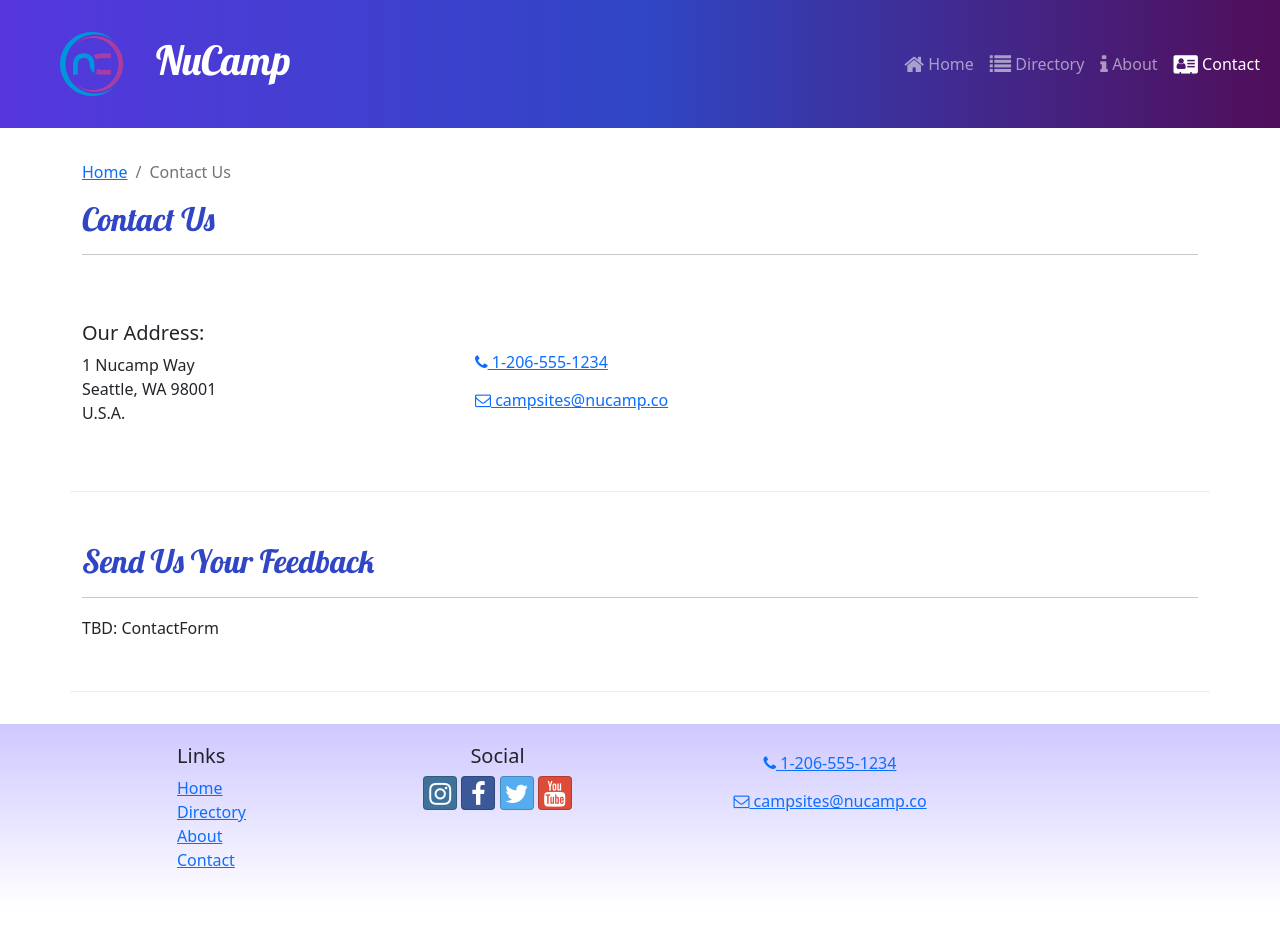
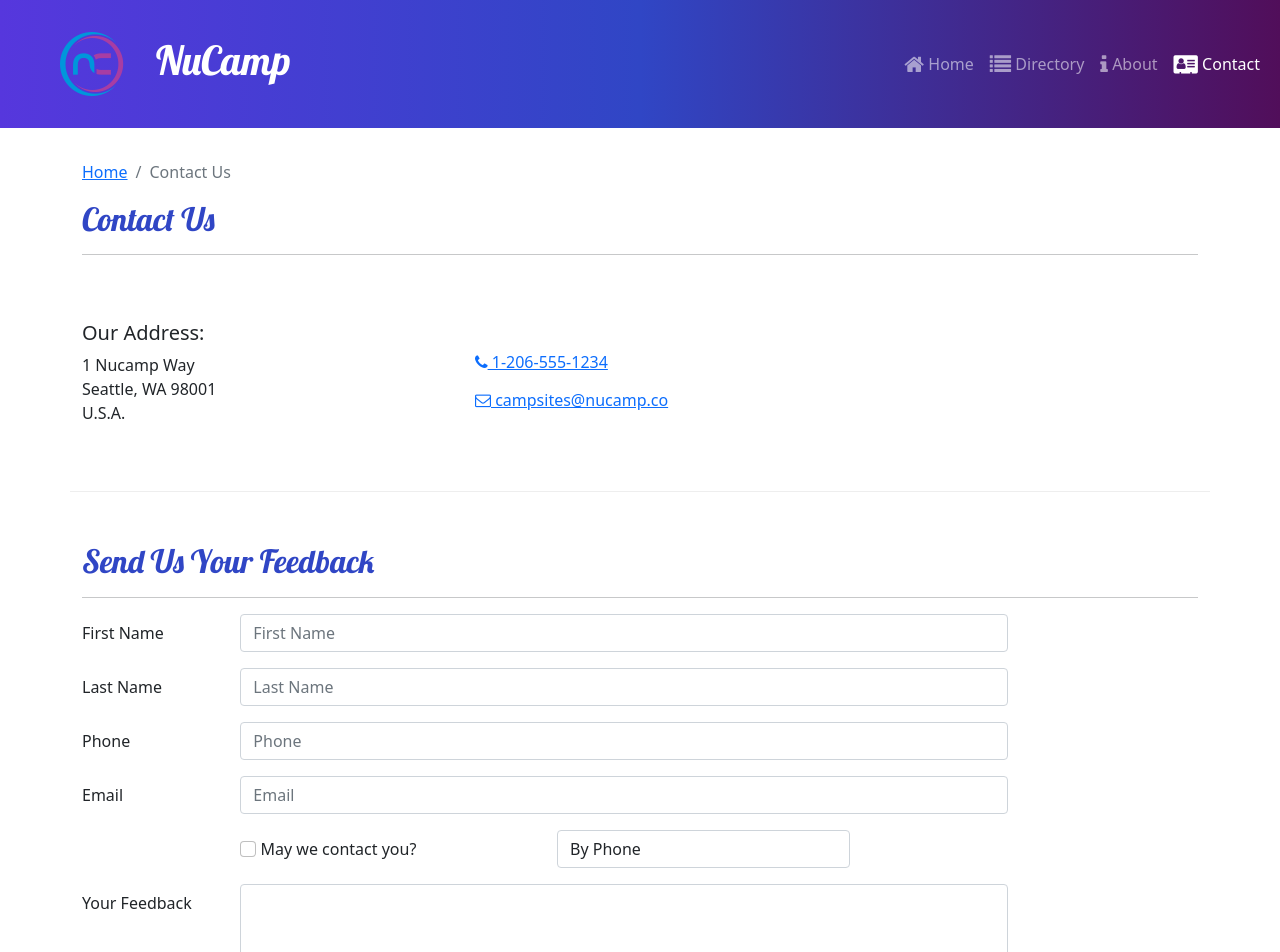
Before and after one commit to VanCBT/nucampsite-react, a React (Create React App) app: page /contact in a window 1280 px wide. Shown: the top 952 px of the page. Before the commit the page ends 908 px from the top, so only its background shows below. Built offline with nearby package versions, Linux system fonts and the light colour scheme.

Commit message:
ContactForm Parts 1 and 2

```diff
--- /dev/null
+++ b/src/components/ContactForm.js
@@ -0,0 +1,82 @@
+import { Button, Label, Col, FormGroup } from 'reactstrap';
+import { Formik, Field, Form } from 'formik';
+
+const ContactForm = () => {
+
+    return (
+        <Formik
+            initialValues={{
+                firstName: '',
+                lastName: '',
+                phoneNum: '',
+                email: '',
+                agree: false,
+                contactType: 'By Phone',
+                feedback: ''
+            }}
+        >
+        <Form>
+                <FormGroup row>
+                    <Label htmlFor='firstName' md='2'>
+                        First Name
+                    </Label>
+                    <Col md='10'>
+                        <Field className='form-control' name='firstName' placeholder='First Name' />
+                    </Col>
+                </FormGroup>
+                <FormGroup row>
+                    <Label htmlFor='lastName' md='2'>
+                        Last Name
+                    </Label>
+                    <Col md='10'>
+                        <Field className='form-control' name='lastName' placeholder='Last Name' />
+                    </Col>
+                </FormGroup>
+                <FormGroup row>
+                    <Label htmlFor='phoneNum' md='2'>
+                        Phone
+                    </Label>
+                    <Col md='10'>
+                        <Field className='form-control' name='phoneNum' placeholder='Phone' />
+                    </Col>
+                </FormGroup>
+                <FormGroup row>
+                    <Label htmlFor='email' md='2'>
+                        Email
+                    </Label>
+                    <Col md='10'>
+                        <Field className='form-control' name='email' placeholder='Email' />
+                    </Col>
+                </FormGroup>
+                <FormGroup row>
+                    <Label check md={{ size: 4, offset: 2 }}>
+                        <Field
+                            name='agree'
+                            type='checkbox'
+                            className='form-check-input'
+                        />{' '}
+                    May we contact you?
+                    </Label>
+                    <Col md='4'>
+                        <Field className='form-control' name='contactType' as='select'>
+                            <option>By Phone</option>
+                            <option>By Email</option>
+                        </Field>
+                    </Col>
+                </FormGroup>
+                <FormGroup row>
+                    <Label htmlFor='feedback' md='2'>
+                        Your Feedback
+                    </Label>
+                    <Col md='10'>
+                        <Field className='form-control' name='feedback' as='textarea' rows='12' />
+                    </Col>
+                </FormGroup>
+                <FormGroup row>
+                </FormGroup>
+            </Form>
+        </Formik>
+    )
+};
+
+export default ContactForm;
--- a/src/pages/ContactPage.js
+++ b/src/pages/ContactPage.js
@@ -1,5 +1,6 @@
 import { Container, Col, Row } from 'reactstrap';
 import SubHeader from '../components/SubHeader';
+import ContactForm from '../components/ContactForm';
 
 
 const ContactPage = () => {
@@ -42,7 +43,7 @@
                   <hr />
                </Col>
                <Col md='10'>
-                  TBD: ContactForm
+                  <ContactForm />
                </Col>
 
             </Row>
```
